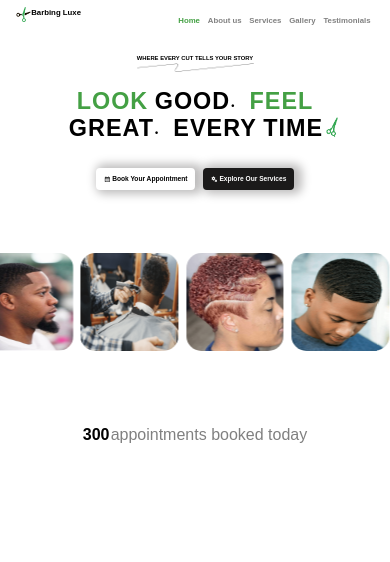
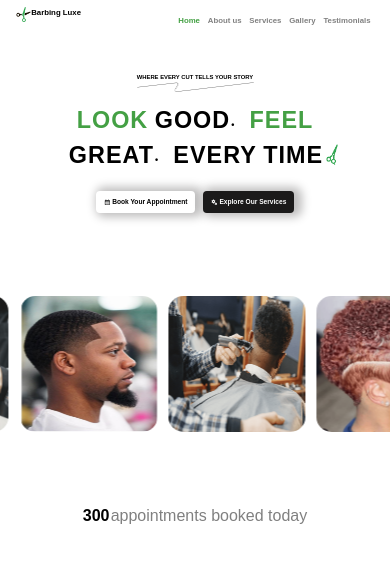
Before and after one commit to Bo1atit0/barbershop-hero-section, a React (Create React App) app in the folder hero/: page /barbershop-hero-section/hero1 in a window 390 px wide. Shown: the top 562 px of the page. Built offline with nearby package versions, Linux system fonts and the light colour scheme.

Commit message:
Added animations to the home page

```diff
--- a/hero/src/Components/Gallery/gallery.css
+++ b/hero/src/Components/Gallery/gallery.css
@@ -34,7 +34,7 @@
      width: 17vw;
     height: 15vw;
     border-radius: 15px;
-    margin: 0 1vw;
+    margin: 0 1.5vw;
     transition: transform 0.4s ease-in-out;
 }
 .hero1-gallery .gallery-images li img:hover{
@@ -49,8 +49,9 @@
 }
 
 .hero1-gallery .gallery-images li img {
-    width: 25vw;
-    height: 25vw;
+    width: 35vw;
+    height: 35vw;
+    margin-top: 5vw;
 }
 
 }
--- a/hero/src/Components/Hero/hero.css
+++ b/hero/src/Components/Hero/hero.css
@@ -49,7 +49,6 @@
 .buttons{
     display: flex;
     justify-content: center;
-
 }
 
 
@@ -73,9 +72,12 @@ button:hover{
     display: flex;
     flex-direction: column;
     text-align: center;
-    padding: 2vw 0;
+    padding-top: 7vw;
 }
 
+.hero1-text .hero1-paragraph {
+
+}
  .hero1-text .hero1-paragraph p{
     font-size: 1.5vw;
 }
@@ -99,4 +101,20 @@ button:hover{
 
 }
 
+.buttons{
+    margin-top: 6vw;
 }
+
+.hero1-text .header p:nth-of-type(1){
+    margin-bottom: 0;
+    margin-top: 0;
+}
+.hero1-text .header p:nth-of-type(2){
+    margin-top: -2vw;
+    margin-left: 6vw;
+
+    top: 4vw;
+
+}
+
+}
```
